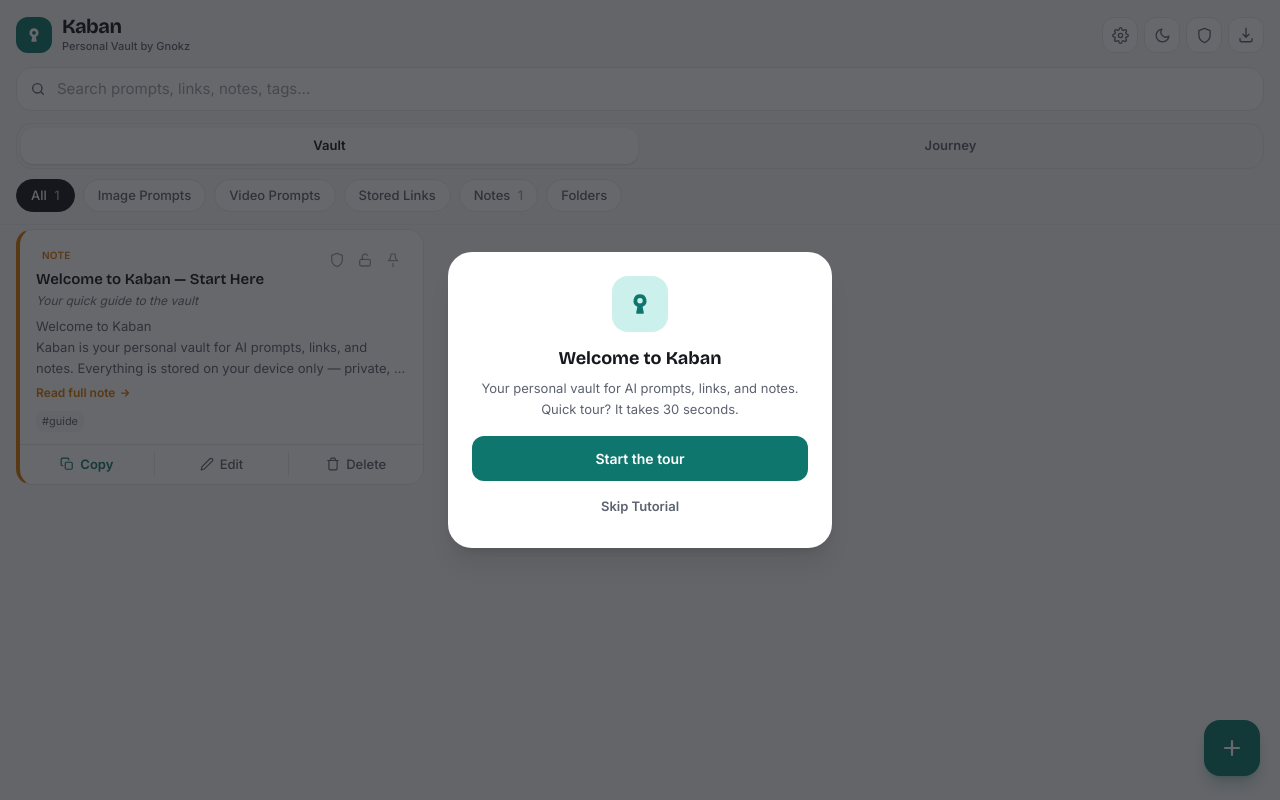
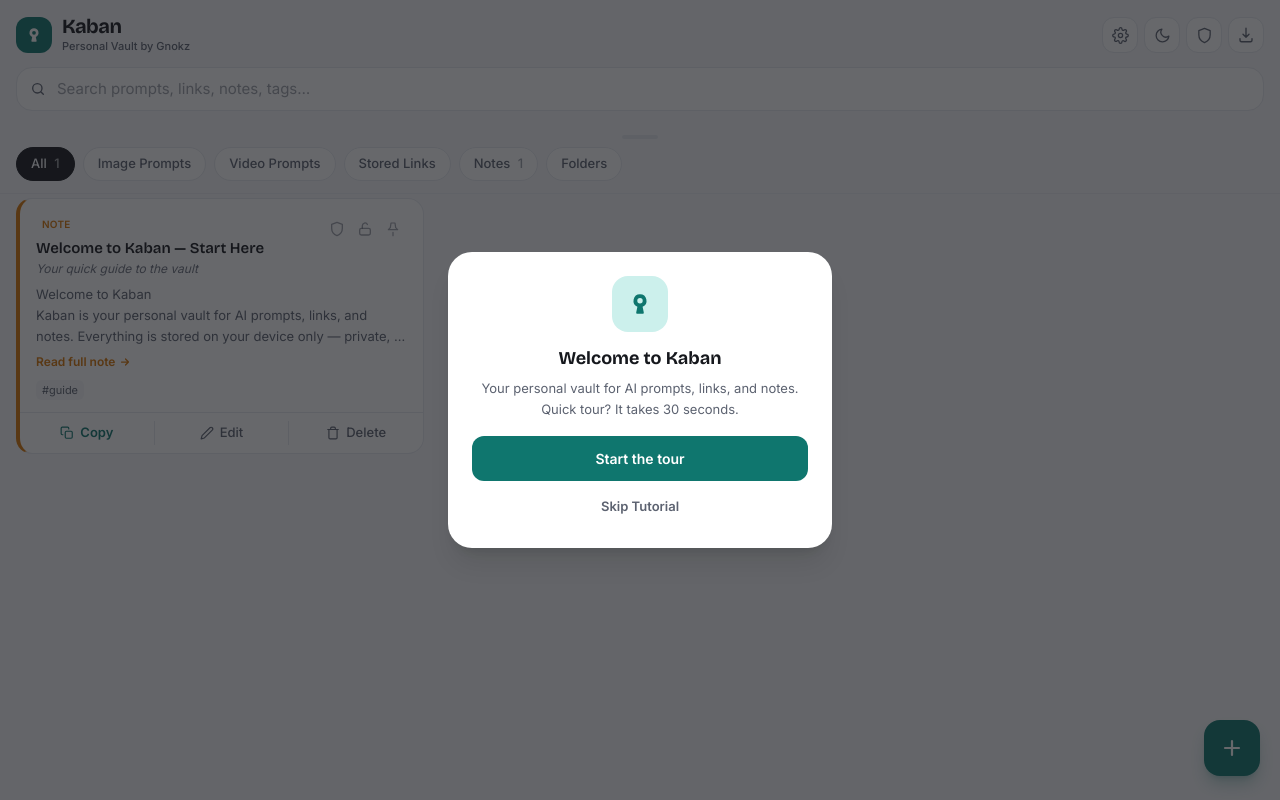
Before and after one commit to reymprime/kaban, a Svelte app: page / in a window 1280 px wide. Built offline with nearby package versions, Linux system fonts and the light colour scheme.

Commit message:
update App.svelte

```diff
--- a/src/App.svelte
+++ b/src/App.svelte
@@ -33,6 +33,36 @@
     openFolder = null; // leaving folder view when switching worlds
   }
   const worldTabs = $derived(TABS_BY_WORLD[world]);
+
+  // ---- Collapsible Vault/Journey switcher ----
+  // Hidden by default. Swipe DOWN near the top to reveal, swipe UP to hide.
+  // A small grabber handle hints that it's pullable.
+  let switcherOpen = $state(false);
+  let swipeStartY = 0;
+  let swipeActive = false;
+
+  function onSwipeStart(e) {
+    // Only start a pull if the touch begins near the top of the content area.
+    swipeStartY = e.clientY ?? (e.touches && e.touches[0]?.clientY) ?? 0;
+    swipeActive = true;
+  }
+  function onSwipeMove(e) {
+    if (!swipeActive) return;
+    const y = e.clientY ?? (e.touches && e.touches[0]?.clientY) ?? 0;
+    const dy = y - swipeStartY;
+    if (dy > 32 && !switcherOpen) {
+      switcherOpen = true;
+      swipeActive = false;
+      tapFeedback();
+    } else if (dy < -32 && switcherOpen) {
+      switcherOpen = false;
+      swipeActive = false;
+      tapFeedback();
+    }
+  }
+  function onSwipeEnd() {
+    swipeActive = false;
+  }
   let query = $state('');
   let editing = $state(null); // item object (edit) or { type } (new)
   let deleting = $state(null); // item pending delete confirmation
@@ -295,8 +325,29 @@
         </button>
       </div>
     {:else}
-      <!-- World switcher: Vault (collect) ↔ Journey (grow) -->
-      <div class="mb-2.5 px-4">
+      <!-- Grabber handle + swipe zone: pull down to reveal the world switcher -->
+      <!-- svelte-ignore a11y_no_static_element_interactions -->
+      <div
+        class="px-4 pt-1"
+        onpointerdown={onSwipeStart}
+        onpointermove={onSwipeMove}
+        onpointerup={onSwipeEnd}
+        onpointercancel={onSwipeEnd}
+      >
+        <button
+          class="mx-auto flex h-5 w-full items-center justify-center"
+          aria-label={switcherOpen ? 'Hide Vault and Journey' : 'Show Vault and Journey'}
+          onclick={() => { switcherOpen = !switcherOpen; tapFeedback(); }}
+        >
+          <span class="h-1 w-9 rounded-full bg-line transition-colors"></span>
+        </button>
+      </div>
+
+      <!-- World switcher: Vault (collect) ↔ Journey (grow). Collapsible. -->
+      <div
+        class="overflow-hidden px-4 transition-all duration-300 ease-out"
+        style="max-height: {switcherOpen ? '64px' : '0px'}; opacity: {switcherOpen ? 1 : 0}; margin-bottom: {switcherOpen ? '0.625rem' : '0'};"
+      >
         <div class="flex gap-1 rounded-2xl border border-line bg-paper p-1">
           {#each WORLDS as w (w.id)}
             <button
```
